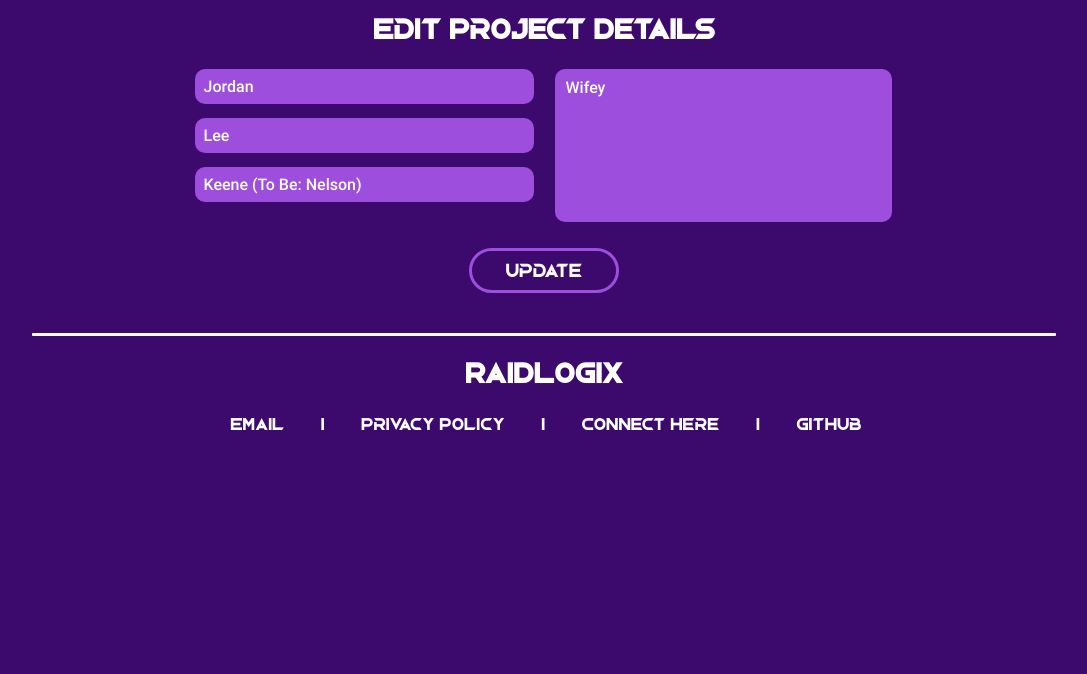
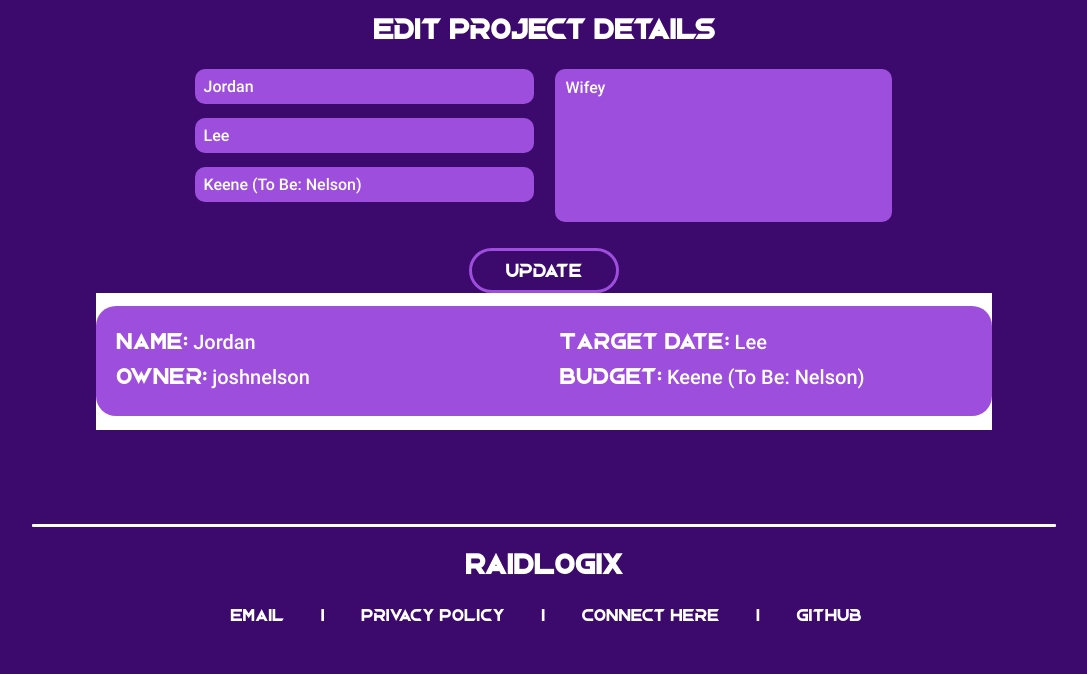
Before and after one commit to joshnelson00/raidlogix-app, a Django app: page /projects/9/ in a window 1280 px wide. Shown: the part 717-1391 px from the top of the page, without its empty margins (96-1183 px from the left). Before the commit the page ends 1147 px from the top, so only its background shows below. Run offline with Django 5.2, Linux system fonts and the light colour scheme; a user stored in the database is signed in; data comes from the database, SQL or seed files in the repository; both versions use the stored data as it was after the commit.

Commit message:
added form to add associated risk

```diff
--- a/raidapp/raidlogix/forms.py
+++ b/raidapp/raidlogix/forms.py
@@ -2,7 +2,7 @@ from django import forms
 from django.forms import ModelForm
 from django.contrib.auth.forms import UserCreationForm, AuthenticationForm
 from django.contrib.auth.models import User
-from .models import project
+from .models import project, risk
 from django.forms.widgets import PasswordInput, TextInput
 
 class CreateAccountForm(UserCreationForm):
@@ -49,3 +49,38 @@ class CreateProjectForm(ModelForm):
             'budget': forms.TextInput(attrs={'placeholder': 'Budget'}),
             'description': forms.Textarea(attrs={'placeholder': 'Description'}),
         }
+
+class AddRiskForm(ModelForm):
+    class Meta:
+        model = risk
+        #REMEMBER TO ADD PROJECT AND OWNER TO THE OBJECT IN VIEWS.PY
+        fields = ['created', 'name', 'description', 'state', 'probability', 'impact', 'score', 'date_raised', 'trigger_date', 'date_closed', 'response_strategy', 'response_plan_state']
+
+        labels = {
+            'created': '',
+            'name': '',
+            'description': '',
+            'state': '',
+            'probability': '',
+            'impact': '',
+            'score': '',
+            'date_raised': '',
+            'trigger_date': '',
+            'date_closed': '',
+            'response_strategy': '',
+            'response_plan_state': '',
+        }
+        widgets = {
+            'created': forms.TextInput(attrs={'placeholder': 'Date Created'}),
+            'name': forms.TextInput(attrs={'placeholder': 'Name'}),
+            'description': forms.Textarea(attrs={'placeholder': 'Description'}),
+            'state': forms.TextInput(attrs={'placeholder': 'State'}),
+            'probability': forms.NumberInput(attrs={'placeholder': 'Probability %'}),
+            'impact': forms.NumberInput(attrs={'placeholder': 'Impact'}),
+            'score': forms.NumberInput(attrs={'placeholder': 'Score', 'disabled': 'True'}),
+            'date_raised': forms.DateInput(attrs={'placeholder': 'Date Raised'}),
+            'trigger_date': forms.TextInput(attrs={'placeholder': 'Trigger Date'}),
+            'date_closed': forms.TextInput(attrs={'placeholder': 'Date Closed'}),
+            'response_strategy': forms.TextInput(attrs={'placeholder': 'Repsonse Strategy'}),
+            'response_plan_state': forms.TextInput(attrs={'placeholder': 'Response Plan State'}),
+        }
--- /dev/null
+++ b/raidapp/raidlogix/static/function_runner.js
@@ -0,0 +1,15 @@
+document.addEventListener('DOMContentLoaded', function() {
+    const probabilityInput = document.getElementById("id_probability");  // Ensure to match the id generated by Django forms
+    const impactInput = document.getElementById('id_impact');           // Ensure to match the id generated by Django forms
+    const scoreInput = document.getElementById('id_score');             // Ensure to match the id generated by Django forms
+
+    function calculateScore() {
+        const probability = parseFloat(probabilityInput.value) / 100 || 0;
+        const impact = parseFloat(impactInput.value) || 0;
+        const score = probability * impact;
+        scoreInput.value = score.toFixed(2); // Format to 2 decimal places
+    }
+
+    probabilityInput.addEventListener('input', calculateScore);
+    impactInput.addEventListener('input', calculateScore);
+});
--- a/raidapp/raidlogix/static/main.css
+++ b/raidapp/raidlogix/static/main.css
@@ -943,3 +943,110 @@ body {
     font-size: 20px;
     color: #FFFFFF;
 }
+
+
+#project-attribute-container {
+    display: flex;
+    flex-direction: column;
+    align-items: center;
+    width: 100%;
+    height: auto;
+    background-color: #ffffff;
+    margin-top: 6%;
+}
+
+
+#block-add-risk {
+    display: flex;
+    flex-direction: column;
+    align-items: center;
+    width: 100%;
+    background-color: #8642bd;
+    margin-top: 7%;
+}
+
+.add-attribute-form {
+    display: flex;
+    flex-direction: column;
+    align-items: center;
+    text-align: center;
+    width: 100%;
+}
+
+.add-attribute-form > input{
+    margin-top:1%;
+    margin-bottom:1%;
+    width: 20%;
+    background-color: #3C096C;
+    border-width: 0px;
+    color: #FFFFFF;
+}
+
+.add-attribute-form > input::placeholder{
+    color: #FFFFFF;
+}
+
+
+.add-risk-form-special-container {
+    display: flex;
+    flex-direction: row;
+    margin-bottom: 1%;
+    margin-top: 1%;
+}
+
+.add-risk-form-right-container {
+    display: flex;
+    flex-direction: column;
+    align-items: center;
+    justify-content: space-between;
+
+}
+
+.add-risk-form-special-container input{
+    margin-top: 1%;
+    margin-bottom: 1%;
+    background-color: #3C096C;
+    border-width: 0px;
+    color: #fff;
+}
+
+.add-risk-form-special-container input::placeholder{
+    color: #fff;
+
+}
+
+.add-risk-score input[disabled] {
+    opacity: 1;
+    background-color: #3C096C;
+    border-width: 0px;
+    color: #FFFFFF;
+}
+
+.add-risk-score input[disabled]::placeholder {
+    color: #fff;
+}
+
+.add-risk-right-child input{
+    display: flex;
+    flex-direction: column;
+    align-items: center;
+    resize: none;
+
+}
+
+.add-attribute-form textarea{
+    display: flex;
+    flex-direction: column;
+    align-items: center;
+    resize: none;
+    background-color: #3C096C;
+    border-width: 0px;
+    color: #fff;
+
+}
+
+.add-attribute-form textarea::placeholder{
+    color: #fff;
+    font-family: "Request";
+
+}
--- a/raidapp/raidlogix/templates/h_and_f.html
+++ b/raidapp/raidlogix/templates/h_and_f.html
@@ -3,6 +3,7 @@
     <head>
         {% load static %}
         <link rel="stylesheet" href="{% static 'main.css' %}">
+        <script src="{% static 'function_runner.js' %}"></script>
         <title>Test</title>
         <link rel="shortcut icon" href="#">
 
--- a/raidapp/raidlogix/templates/view_project.html
+++ b/raidapp/raidlogix/templates/view_project.html
@@ -13,7 +13,7 @@
                 <div id="edit-project-vertical-wrapper">
                     <div class="edit-project-card">
                         <div class="edit-project-card-text">Risks</div>
-                        <a class="edit-wrapper-link" href="#"><div>Create</div></a>
+                        <a class="edit-wrapper-link" href="{% url 'add_risk' project.pk %}"><div>Create</div></a>
                         <a class="edit-wrapper-link" href="#"><div>Edit</div></a>
                     </div>
                 </div>
@@ -78,6 +78,24 @@
                  </form>
             </div>
 
+            <div id="project-attribute-container">
+                <a id="project-container-link" href="#"></a>
+                    <div class="project-container">
+                        <div class="left-project-container">
+                            <div class="project-value">Name: <p class="project-list-value">&nbsp;{{ project.name }}</p></div>
+                            <div class="project-value">Owner: <p class="project-list-value">&nbsp;{{ user.username }}</p></div>
+                        </div>
+                        <div class="right-project-container">
+                            <div class="project-value">Target Date: <p class="project-list-value">&nbsp;{{ project.due }}</p></div>
+                            <div class="project-value">Budget: <p class="project-list-value">&nbsp;{{ project.budget }}</p></div>
+                        </div>
+                    </div>
+                    </a>
+
+
+            </div>
+
+
 
 
 
--- a/raidapp/raidlogix/urls.py
+++ b/raidapp/raidlogix/urls.py
@@ -11,6 +11,7 @@ urlpatterns = [
     path('sign-out', views.sign_out, name="sign_out"),
     path('create-project', views.create_project, name="create_project"),
     path('projects/<int:pk>/', views.view_project, name="view_project"),
+    path('projects/<int:pk>/add-risk', views.add_risk, name="add_risk"),
 
 
 ]
--- a/raidapp/raidlogix/views.py
+++ b/raidapp/raidlogix/views.py
@@ -1,5 +1,5 @@
 from django.shortcuts import render, redirect, get_object_or_404
-from .forms import CreateAccountForm, SignInForm, CreateProjectForm
+from .forms import CreateAccountForm, SignInForm, CreateProjectForm, AddRiskForm
 from django.http import HttpResponseRedirect
 
 from django.contrib.auth import login, logout, authenticate
@@ -94,6 +94,8 @@ def view_project(request, pk):
     this_project = get_object_or_404(project, pk=pk)
     form = CreateProjectForm(instance=this_project)
 
+
+
     if request.method == 'POST':
         form = CreateProjectForm(request.POST, instance=this_project)
         if form.is_valid():
@@ -103,4 +105,16 @@ def view_project(request, pk):
         'project': this_project,
         'form': form,
     }
+
     return render(request, "view_project.html", context=context)
+
+@login_required
+def add_risk(request, pk):
+    this_project = get_object_or_404(project, pk=pk)
+    form = AddRiskForm(request.POST, instance=this_project)
+
+    context = {
+        'form':form
+    }
+
+    return render(request, 'add_risk.html', context=context)
```
Also changed, not shown: raidapp/raidlogix/templates/add_risk.html (added, +45 -0 lines), raidapp/db.sqlite3, 1 other file.
